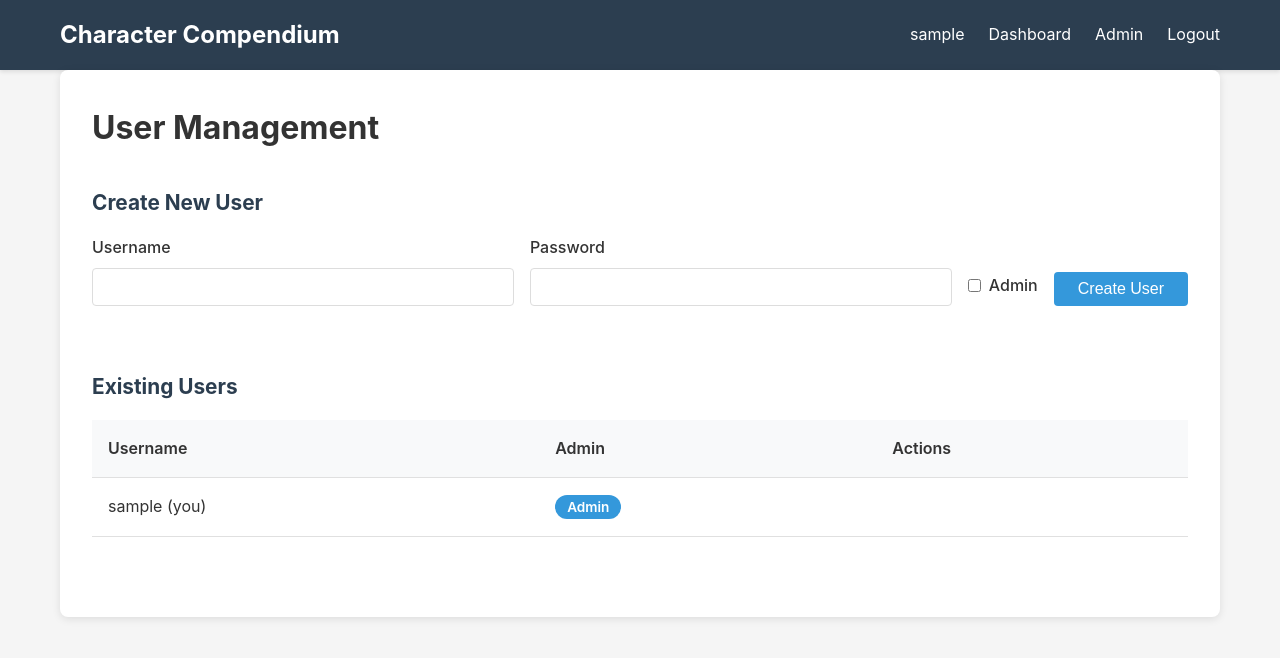
After one commit to brigzzy/character-compendium, a Flask app: page /admin in a window 1280 px wide. The commit adds this page. Shown: the top 658 px of the page. Run offline with Flask 3, Linux system fonts and the light colour scheme; the visitor is signed in with stand-in values (Sample User, id 1); data comes from the database, SQL or seed files in the repository.

Commit message:
do de do

```diff
--- a/app.py
+++ b/app.py
@@ -16,6 +16,17 @@ def login_required(f):
         return f(*args, **kwargs)
     return decorated_function
 
+def admin_required(f):
+    @wraps(f)
+    def decorated_function(*args, **kwargs):
+        if 'user_id' not in session:
+            return redirect(url_for('login'))
+        if not session.get('is_admin'):
+            flash('Admin access required')
+            return redirect(url_for('dashboard'))
+        return f(*args, **kwargs)
+    return decorated_function
+
 @app.route('/')
 def index():
     if 'user_id' in session:
@@ -24,6 +35,10 @@ def index():
 
 @app.route('/login', methods=['GET', 'POST'])
 def login():
+    # Check if this is first user setup
+    if not models.users_exist():
+        return redirect(url_for('first_user'))
+
     if request.method == 'POST':
         username = request.form.get('username')
         password = request.form.get('password')
@@ -32,14 +47,19 @@ def login():
         if user:
             session['user_id'] = user['id']
             session['username'] = user['username']
+            session['is_admin'] = bool(user['is_admin'])
             return redirect(url_for('dashboard'))
         else:
             flash('Invalid username or password')
 
     return render_template('login.html')
 
-@app.route('/register', methods=['GET', 'POST'])
-def register():
+@app.route('/first-user', methods=['GET', 'POST'])
+def first_user():
+    # Redirect if users already exist
+    if models.users_exist():
+        return redirect(url_for('login'))
+
     if request.method == 'POST':
         username = request.form.get('username')
         password = request.form.get('password')
@@ -49,18 +69,71 @@ def register():
             flash('Passwords do not match')
         elif len(password) < 6:
             flash('Password must be at least 6 characters')
-        elif models.create_user(username, password):
-            flash('Account created! Please log in.')
+        elif models.create_user(username, password, is_admin=True):
+            flash('Admin account created! Please log in.')
             return redirect(url_for('login'))
         else:
-            flash('Username already exists')
+            flash('Error creating account')
 
-    return render_template('register.html')
+    return render_template('first_user.html')
 
 @app.route('/logout')
 def logout():
     session.clear()
     return redirect(url_for('login'))
+
+@app.route('/admin')
+@admin_required
+def admin():
+    users = models.get_all_users()
+    return render_template('admin.html', users=users)
+
+@app.route('/admin/user/create', methods=['POST'])
+@admin_required
+def admin_create_user():
+    username = request.form.get('username')
+    password = request.form.get('password')
+    is_admin = request.form.get('is_admin') == 'on'
+
+    if len(password) < 6:
+        flash('Password must be at least 6 characters')
+    elif models.create_user(username, password, is_admin):
+        flash(f'User {username} created successfully')
+    else:
+        flash('Username already exists')
+
+    return redirect(url_for('admin'))
+
+@app.route('/admin/user/<int:user_id>/toggle-admin', methods=['POST'])
+@admin_required
+def admin_toggle_admin(user_id):
+    # Prevent removing admin from self
+    if user_id == session['user_id']:
+        flash('Cannot change your own admin status')
+        return redirect(url_for('admin'))
+
+    user = models.get_user_by_id(user_id)
+    if user:
+        new_status = not bool(user['is_admin'])
+        models.update_user_admin_status(user_id, new_status)
+        flash(f"Admin status updated for {user['username']}")
+
+    return redirect(url_for('admin'))
+
+@app.route('/admin/user/<int:user_id>/delete', methods=['POST'])
+@admin_required
+def admin_delete_user(user_id):
+    # Prevent deleting self
+    if user_id == session['user_id']:
+        flash('Cannot delete your own account')
+        return redirect(url_for('admin'))
+
+    user = models.get_user_by_id(user_id)
+    if user:
+        models.delete_user(user_id)
+        flash(f"User {user['username']} deleted")
+
+    return redirect(url_for('admin'))
 
 @app.route('/dashboard')
 @login_required
--- a/models.py
+++ b/models.py
@@ -15,7 +15,8 @@ def init_db():
         CREATE TABLE IF NOT EXISTS users (
             id INTEGER PRIMARY KEY AUTOINCREMENT,
             username TEXT UNIQUE NOT NULL,
-            password_hash TEXT NOT NULL
+            password_hash TEXT NOT NULL,
+            is_admin INTEGER DEFAULT 0
         )
     ''')
 
@@ -53,12 +54,12 @@ def init_db():
     conn.commit()
     conn.close()
 
-def create_user(username, password):
+def create_user(username, password, is_admin=False):
     conn = get_db()
     password_hash = generate_password_hash(password)
     try:
-        conn.execute('INSERT INTO users (username, password_hash) VALUES (?, ?)',
-                     (username, password_hash))
+        conn.execute('INSERT INTO users (username, password_hash, is_admin) VALUES (?, ?, ?)',
+                     (username, password_hash, 1 if is_admin else 0))
         conn.commit()
         return True
     except sqlite3.IntegrityError:
@@ -147,3 +148,30 @@ def delete_character(character_id, user_id):
                  (character_id, user_id))
     conn.commit()
     conn.close()
+
+def users_exist():
+    conn = get_db()
+    result = conn.execute('SELECT COUNT(*) as count FROM users').fetchone()
+    conn.close()
+    return result['count'] > 0
+
+def get_all_users():
+    conn = get_db()
+    users = conn.execute('SELECT id, username, is_admin FROM users ORDER BY username').fetchall()
+    conn.close()
+    return [dict(user) for user in users]
+
+def update_user_admin_status(user_id, is_admin):
+    conn = get_db()
+    conn.execute('UPDATE users SET is_admin = ? WHERE id = ?', (1 if is_admin else 0, user_id))
+    conn.commit()
+    conn.close()
+
+def delete_user(user_id):
+    conn = get_db()
+    # Delete user's characters first
+    conn.execute('DELETE FROM characters WHERE user_id = ?', (user_id,))
+    # Delete user
+    conn.execute('DELETE FROM users WHERE id = ?', (user_id,))
+    conn.commit()
+    conn.close()
--- a/static/style.css
+++ b/static/style.css
@@ -469,3 +469,100 @@ main {
         gap: 1rem;
     }
 }
+
+/* Admin Page Styles */
+.admin-page {
+    background: white;
+    padding: 2rem;
+    border-radius: 8px;
+    box-shadow: 0 2px 8px rgba(0,0,0,0.1);
+}
+
+.admin-page h2 {
+    margin-bottom: 2rem;
+    font-size: 2rem;
+}
+
+.admin-section {
+    margin-bottom: 3rem;
+}
+
+.admin-section h3 {
+    margin-bottom: 1rem;
+    font-size: 1.3rem;
+    color: #2c3e50;
+}
+
+.create-user-form .form-row {
+    display: grid;
+    grid-template-columns: 1fr 1fr auto auto;
+    gap: 1rem;
+    align-items: end;
+}
+
+.checkbox-group {
+    display: flex;
+    align-items: center;
+    padding-top: 1.75rem;
+}
+
+.checkbox-group label {
+    display: flex;
+    align-items: center;
+    gap: 0.5rem;
+    cursor: pointer;
+}
+
+.user-table {
+    width: 100%;
+    border-collapse: collapse;
+    background: white;
+}
+
+.user-table th,
+.user-table td {
+    padding: 1rem;
+    text-align: left;
+    border-bottom: 1px solid #e0e0e0;
+}
+
+.user-table th {
+    background: #f8f9fa;
+    font-weight: 600;
+}
+
+.user-table tbody tr:hover {
+    background: #f8f9fa;
+}
+
+.badge {
+    padding: 0.25rem 0.75rem;
+    border-radius: 12px;
+    font-size: 0.85rem;
+    font-weight: 600;
+}
+
+.badge-admin {
+    background-color: #3498db;
+    color: white;
+}
+
+.badge-user {
+    background-color: #95a5a6;
+    color: white;
+}
+
+.btn-small {
+    padding: 0.4rem 1rem;
+    font-size: 0.9rem;
+}
+
+@media (max-width: 768px) {
+    .create-user-form .form-row {
+        grid-template-columns: 1fr;
+    }
+
+    .checkbox-group {
+        padding-top: 0;
+    }
+}
--- /dev/null
+++ b/templates/admin.html
@@ -0,0 +1,75 @@
+{% extends "base.html" %}
+
+{% block title %}Admin - Character Compendium{% endblock %}
+
+{% block content %}
+<div class="admin-page">
+    <h2>User Management</h2>
+
+    <!-- Create New User -->
+    <div class="admin-section">
+        <h3>Create New User</h3>
+        <form method="POST" action="{{ url_for('admin_create_user') }}" class="create-user-form">
+            <div class="form-row">
+                <div class="form-group">
+                    <label for="username">Username</label>
+                    <input type="text" id="username" name="username" required>
+                </div>
+                <div class="form-group">
+                    <label for="password">Password</label>
+                    <input type="password" id="password" name="password" required minlength="6">
+                </div>
+                <div class="form-group checkbox-group">
+                    <label>
+                        <input type="checkbox" name="is_admin">
+                        Admin
+                    </label>
+                </div>
+                <div class="form-group">
+                    <button type="submit" class="btn btn-primary">Create User</button>
+                </div>
+            </div>
+        </form>
+    </div>
+
+    <!-- User List -->
+    <div class="admin-section">
+        <h3>Existing Users</h3>
+        <table class="user-table">
+            <thead>
+                <tr>
+                    <th>Username</th>
+                    <th>Admin</th>
+                    <th>Actions</th>
+                </tr>
+            </thead>
+            <tbody>
+                {% for user in users %}
+                <tr>
+                    <td>{{ user.username }}{% if user.id == session.user_id %} (you){% endif %}</td>
+                    <td>
+                        {% if user.is_admin %}
+                            <span class="badge badge-admin">Admin</span>
+                        {% else %}
+                            <span class="badge badge-user">User</span>
+                        {% endif %}
+                    </td>
+                    <td>
+                        {% if user.id != session.user_id %}
+                        <form method="POST" action="{{ url_for('admin_toggle_admin', user_id=user.id) }}" style="display: inline;">
+                            <button type="submit" class="btn btn-small btn-secondary">
+                                {% if user.is_admin %}Remove Admin{% else %}Make Admin{% endif %}
+                            </button>
+                        </form>
+                        <form method="POST" action="{{ url_for('admin_delete_user', user_id=user.id) }}" style="display: inline;">
+                            <button type="submit" class="btn btn-small btn-danger" onclick="return confirm('Delete user {{ user.username }}? This will also delete all their characters.')">Delete</button>
+                        </form>
+                        {% endif %}
+                    </td>
+                </tr>
+                {% endfor %}
+            </tbody>
+        </table>
+    </div>
+</div>
+{% endblock %}
--- a/templates/base.html
+++ b/templates/base.html
@@ -14,6 +14,9 @@
             <div class="nav-links">
                 <span>{{ session.username }}</span>
                 <a href="{{ url_for('dashboard') }}">Dashboard</a>
+                {% if session.is_admin %}
+                <a href="{{ url_for('admin') }}">Admin</a>
+                {% endif %}
                 <a href="{{ url_for('logout') }}">Logout</a>
             </div>
             {% endif %}
--- a/templates/login.html
+++ b/templates/login.html
@@ -17,7 +17,6 @@
             </div>
             <button type="submit" class="btn btn-primary">Login</button>
         </form>
-        <p class="auth-link">Don't have an account? <a href="{{ url_for('register') }}">Register</a></p>
     </div>
 </div>
 {% endblock %}
```
Also changed, not shown: templates/first_user.html (added, +27 -0 lines).
